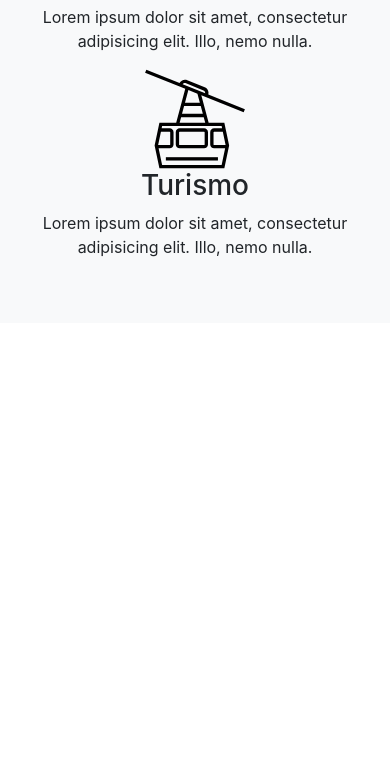
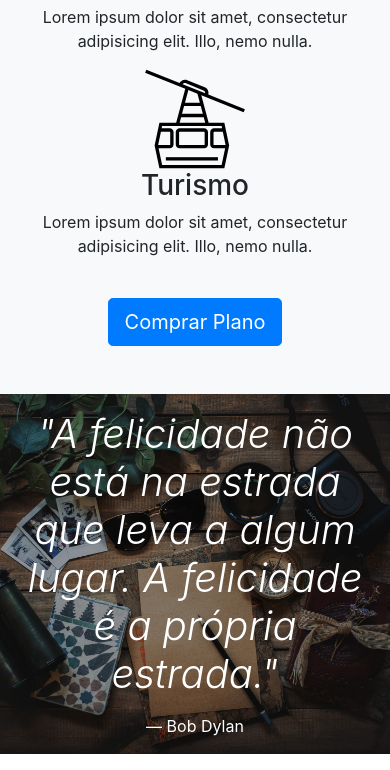
Before and after one commit to luisbilecki/origamid_course_projects, a website: page bootstrap_4/caravan/index.html in a window 390 px wide. Shown: the part 2011-2781 px from the top of the page. Before the commit the page ends 2334 px from the top, so only its background shows below. Drawn offline with Linux system fonts and the light colour scheme.

Commit message:
[Bootstrap4] Block quote

```diff
--- a/bootstrap_4/caravan/css/style.css
+++ b/bootstrap_4/caravan/css/style.css
@@ -10,3 +10,22 @@ body {
 .icone {
     height: 100px;
 }
+
+#home-quote {
+  background: url('../img/bg-quote.jpg') center center;
+  background-size: cover;
+}
+
+@media (max-width: 767px) {
+  #home-quote .display-4{
+    font-size: 2.5rem;
+  }
+
+  body {
+    padding-top: 0px;
+  }
+
+  .fixed-top {
+    position: relative;
+  }
+}
--- a/bootstrap_4/caravan/index.html
+++ b/bootstrap_4/caravan/index.html
@@ -108,6 +108,7 @@
           </div>
 
         </div>
+
     </section>
 
     <section class="py-5 bg-light text-center">
@@ -167,6 +168,15 @@
 
         </div>
       </div>
+
+      <a href="planos.html" class="btn btn-primary btn-lg mt-4">Comprar Plano</a>
+    </section>
+
+    <section id="home-quote" class="p-md-5">
+      <blockquote class="blockquote text-center text-white p-md-5 p-3">
+        <p class="display-4"><em>"A felicidade não está na estrada que leva a algum lugar. A felicidade é a própria estrada."</em></p>
+        <footer class="blockquote-footer text-white">Bob Dylan</footer>
+      </blockquote>
     </section>
 
     <script type="text/javascript" src="js/jquery-3.2.1.slim.min.js"></script>
```
